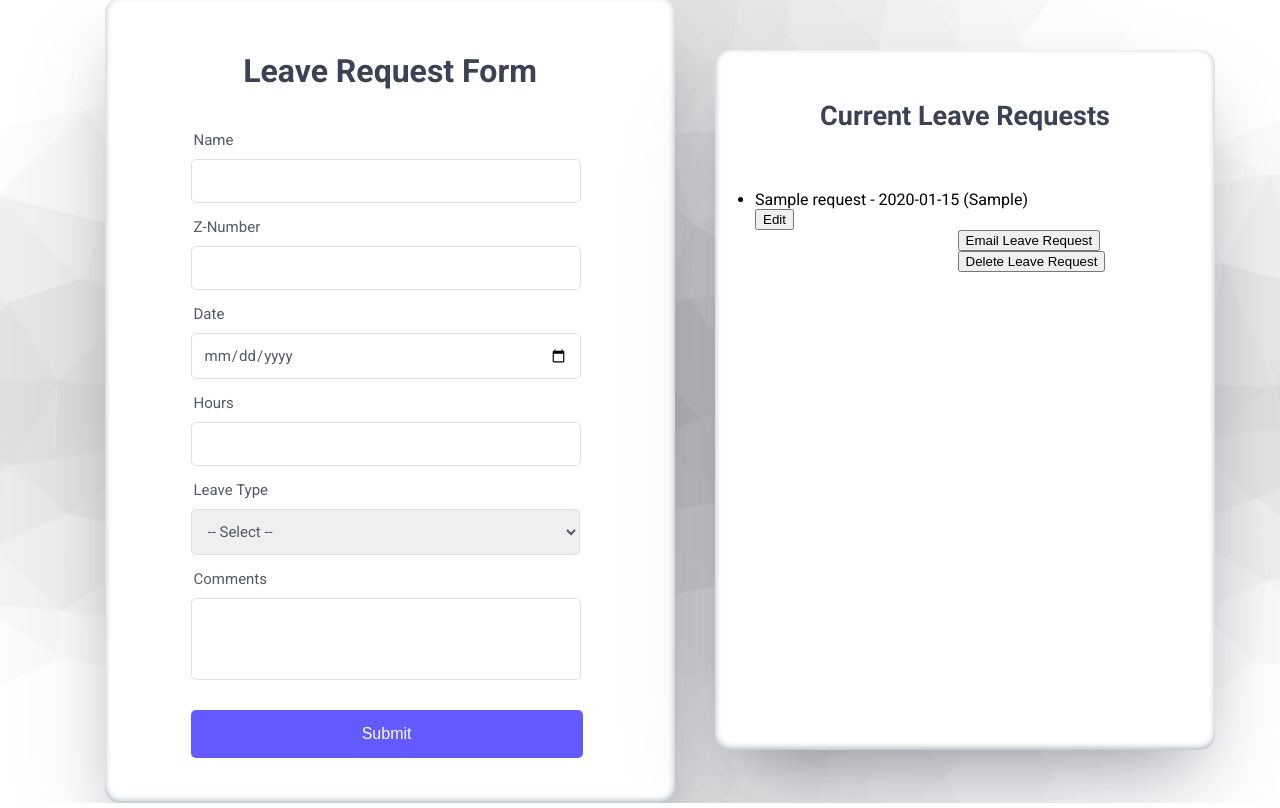
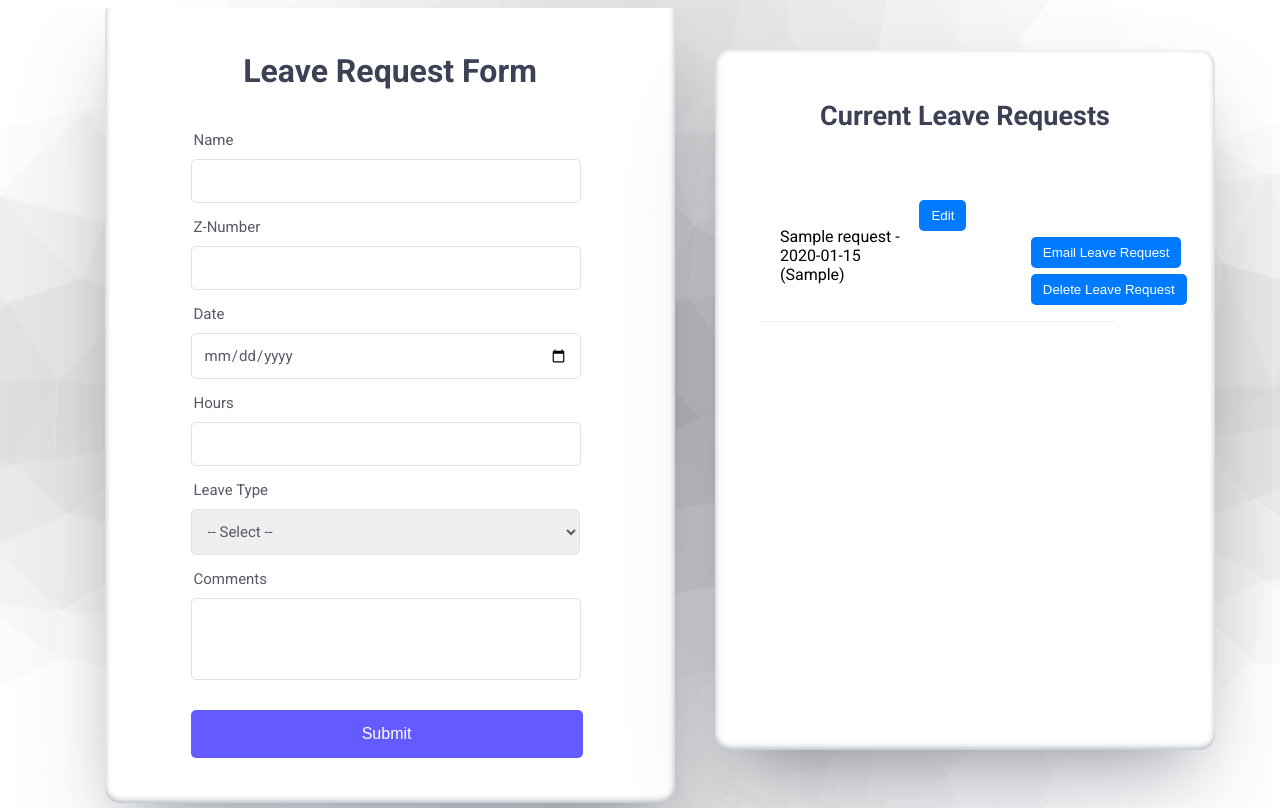
Before and after one commit to TheDeadGPU/LeaveRequestTracker, a Flask app: page / in a window 1280 px wide. Run offline with Flask 3, Linux system fonts and the light colour scheme; tables that the repository leaves empty hold one stand-in row (values such as "Sample post"); some libraries are stand-ins or nearby versions.

Commit message:
Add styling to side-container and animation to edit page

```diff
--- a/leaverequest.py
+++ b/leaverequest.py
@@ -64,10 +64,11 @@ def index():
             # Send an email
             #send_email(name, date, hours, leave_type)
 
-            return redirect(url_for('index', success=1))
+            return redirect(url_for('index'))
 
         # Retrieve all leave requests from the database
         leave_requests = LeaveRequest.query.all()
+
         return render_template('index.html', leave_requests=leave_requests)
 
 # Create an Edit Form using WTForms
@@ -140,7 +141,7 @@ def edit_request(request_id):
         db.session.commit()
 
         # Redirect to the index page
-        return redirect(url_for('index', request_id=request_id, success=1))
+        return redirect(url_for('index'))
 
     # Render the edit form
     return render_template('edit_request.html', form=form, request_id=request_id, leave_approved_options = leave_approved_options, selected_approved_value = selected_approved_value, leave_type_options=leave_type_options, selected_leavetype_value=selected_leavetype_value)
--- a/static/styles/styles.css
+++ b/static/styles/styles.css
@@ -6,6 +6,11 @@ body {
     background-position: center;
   }
 
+  html, body {
+    height: 100%;
+    overflow: hidden;
+}
+
   .main-container {
     display: flex;
     justify-content: center;
@@ -13,7 +18,7 @@ body {
     height: 98vh;
   }
 
-  .center-container {
+  .center-container, .center-edit-container {
     display: flex;
     flex-direction: column;
     align-items: center;
@@ -36,7 +41,50 @@ body {
     box-shadow: rgba(50, 50, 93, 0.25) 0px 50px 100px -20px, rgba(0, 0, 0, 0.3) 0px 30px 60px -30px, rgba(10, 37, 64, 0.35) 0px -2px 6px 0px inset;
     border-radius: 15px;
     background-color: #FFFFFF;
-  }
+}
+
+.side-container ul {
+  list-style-type: none; /* Remove default list styles */
+  width: 90%; /* Ensure full width */
+}
+
+.side-container li {
+  padding: 10px 20px; /* Padding for list items */
+  border-bottom: 1px solid #eee; /* Separator between items */
+  width: 70%; /* Ensure full width */
+  display: flex;
+  justify-content: space-between; /* Align buttons to the right */
+  align-items: center;
+}
+
+.side-container button {
+  background-color: #007BFF; /* Blue button background */
+  color: #FFFFFF; /* White text color */
+  border: none;
+  padding: 8px 12px;
+  cursor: pointer;
+  margin-left: 10px; /* Adjust margin between buttons */
+  border-radius: 5px;
+  transition: transform 0.3s ease;
+  margin-bottom: 6px;
+}
+
+.side-container button:hover {
+  transform: translateY(-2px);
+}
+
+.center-edit-container{
+    animation: moveUp .3s ease-out forwards; /* Animation duration and easing */
+}
+
+@keyframes moveUp {
+    from {
+        transform: translateY(10%);
+    }
+    to {
+        transform: translateY(0);
+    }
+}
 
   .data-input {
     font-family: 'Roboto', sans-serif;
--- a/templates/index.html
+++ b/templates/index.html
@@ -6,7 +6,6 @@
     <title>Leave Request Form</title>
     <link rel= "stylesheet" type= "text/css" href= "{{ url_for('static',filename='styles/styles.css') }}">
     <link href="https://fonts.googleapis.com/css2?family=Roboto:wght@400;500;700&display=swap" rel="stylesheet">
-    <script src="https://cdn.jsdelivr.net/npm/sweetalert2@10"></script>
 </head>
 <body>
     <div class="main-container">
@@ -69,24 +68,5 @@
             </ul>
         </div>
     </div>
-    <script>
-        const queryString = window.location.search;
-        const urlParams = new URLSearchParams(queryString);
-        if (urlParams.has('success')) {
-            Swal.fire({
-                toast: true,
-                position: "top-end",
-                icon: "success",
-                title: "Updated Successfully",
-                showConfirmButton: false,
-                timer: 3000,
-                timerProgressBar: true,
-                didOpen: (toast) => {
-                    toast.onmouseenter = Swal.stopTimer;
-                    toast.onmouseleave = Swal.resumeTimer;
-                }
-            });
-        }
-    </script>
 </body>
 </html>
```
Also changed, not shown: templates/edit_request.html (+1 -21 lines).
